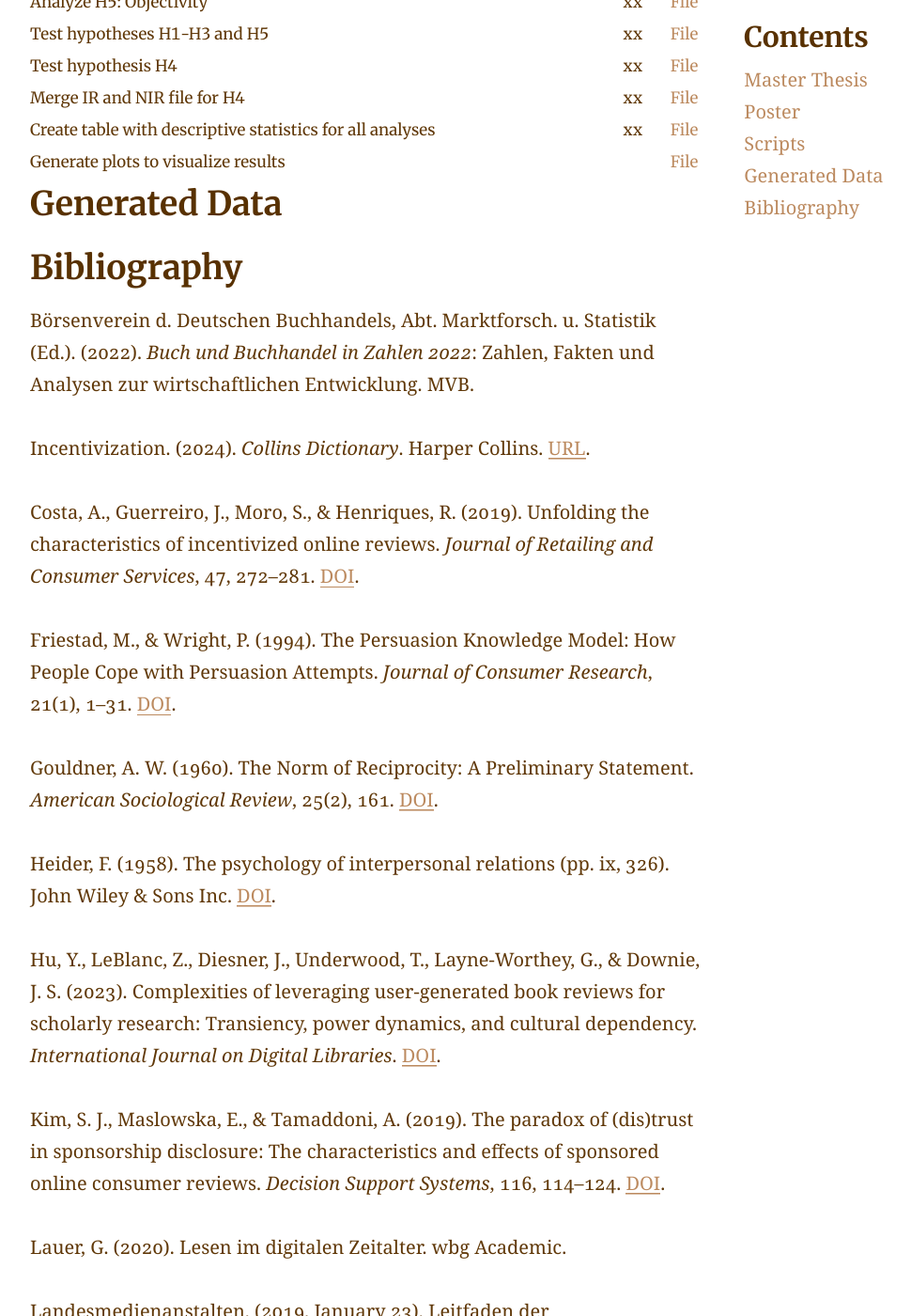
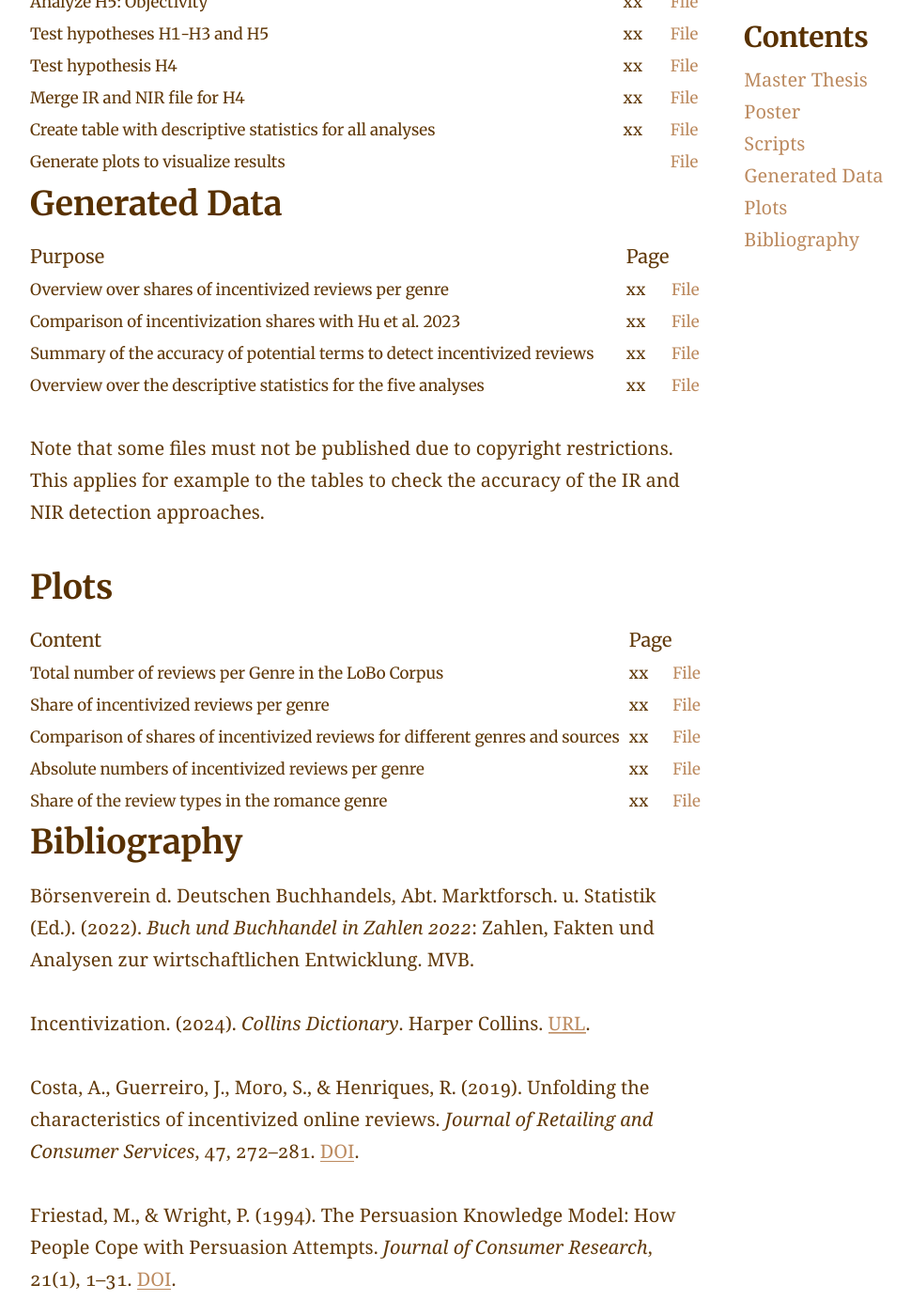
Before and after one commit to aheuma/IncentivizedBookReviews, a Jekyll site: the page built from resources.md, in a window 1280 px wide and 1400 px high, scrolled down 884 px. Shown: the whole window at 94% size, without its empty margins (32-1002 px from the left). Built offline with Jekyll 4.4.1, drawn with Linux system fonts in a browser that asks for light colours.

Commit message:
Add plots to website

```diff
--- /dev/null
+++ b/Resources/Other/descriptiveOverview_romance.csv
@@ -0,0 +1,5 @@
+review type,measure,h1_sentiment,h2_complexity,h3_elaborateness,h4_extremity,h5_objectivity
+IR,mean,0.2612,5.2486,475.8192,4.2984,91.7514
+IR,std,0.1249,0.2718,311.3817,0.8939,2.0898
+NIR,mean,0.2775,5.2886,327.6587,4.2083,91.3303
+NIR,std,0.1788,0.4158,280.9906,0.9395,3.8464
--- a/_includes/site-aside-resources.html
+++ b/_includes/site-aside-resources.html
@@ -2,4 +2,5 @@
 <a href="#poster">Poster</a> <br>
 <a href="#scripts">Scripts</a> <br>
 <a href="#generated-data">Generated Data</a> <br>
+<a href="#plots">Plots</a> <br>
 <a href="#bibliography">Bibliography</a> <br>
--- a/resources.md
+++ b/resources.md
@@ -38,6 +38,25 @@ aside: true
 
 ## Generated Data {#generated-data}
 
+| Purpose |  Page | |
+| --- | :--- | --- |
+| Overview over shares of incentivized reviews per genre | xx| [File](../Resources/Other/genre_overview_incentivization.xlsx) |
+| Comparison of incentivization shares with Hu et al. 2023 | xx| [File](../Resources/Other/incentivization_comparison_Hu et al.xlsx) |
+| Summary of the accuracy of potential terms to detect incentivized reviews | xx| [File](../Resources/Other/IR detection_summary.xlsx) |
+| Overview over the descriptive statistics for the five analyses | xx| [File](../Resources/Other/descriptiveOverview_romance.csv) |
+
+<br>Note that some files must not be published due to copyright restrictions. This applies for example to the tables to check the accuracy of the IR and NIR detection approaches.
+
+## Plots {#plots}
+
+| Content |  Page | |
+| --- | :--- | --- |
+| Total number of reviews per Genre in the LoBo Corpus | xx| [File](../Resources/Plots/total_reviews_per_genre_BAR.png) |
+| Share of incentivized reviews per genre | xx| [File](../Resources/Plots/reviews_IR_shares_ALL.png) |
+| Comparison of shares of incentivized reviews for different genres and sources | xx| [File](../Resources/Plots/hu_IR_comparison.png) |
+| Absolute numbers of incentivized reviews per genre | xx| [File](../Resources/Plots/reviews_IRs_absolute_per_genre_BAR.png) |
+| Share of the review types in the romance genre | xx| [File](../Resources/Plots/review_type_shares_romance.png) |
+
 ## Bibliography {#bibliography}
 
 
```
Also changed, not shown: Resources/Plots/hu_IR_comparison.png (added), Resources/Plots/review_type_shares_romance.png (added), Resources/Plots/reviews_IR_shares_ALL.png (added), Resources/Plots/reviews_IRs_absolute_per_genre_BAR.png (added), Resources/Plots/total_reviews_per_genre_BAR.png (added), 3 other files.
